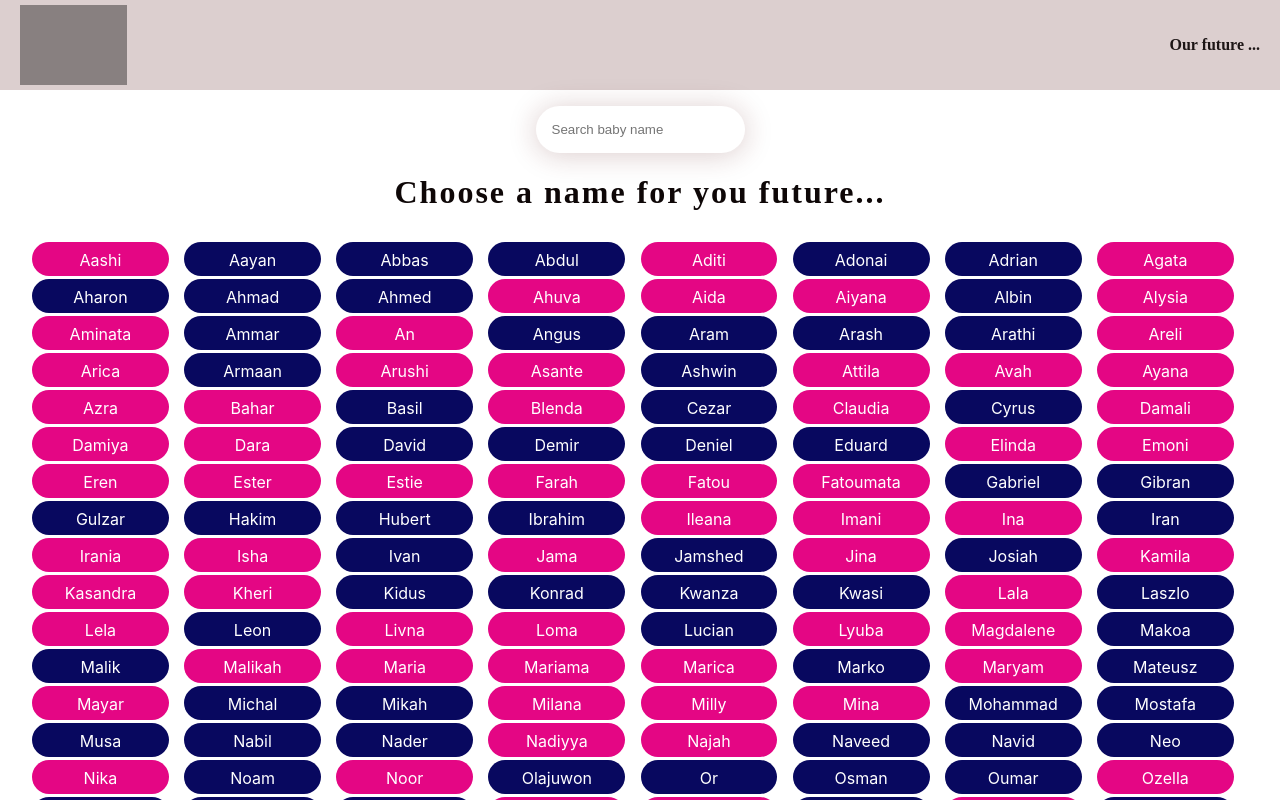
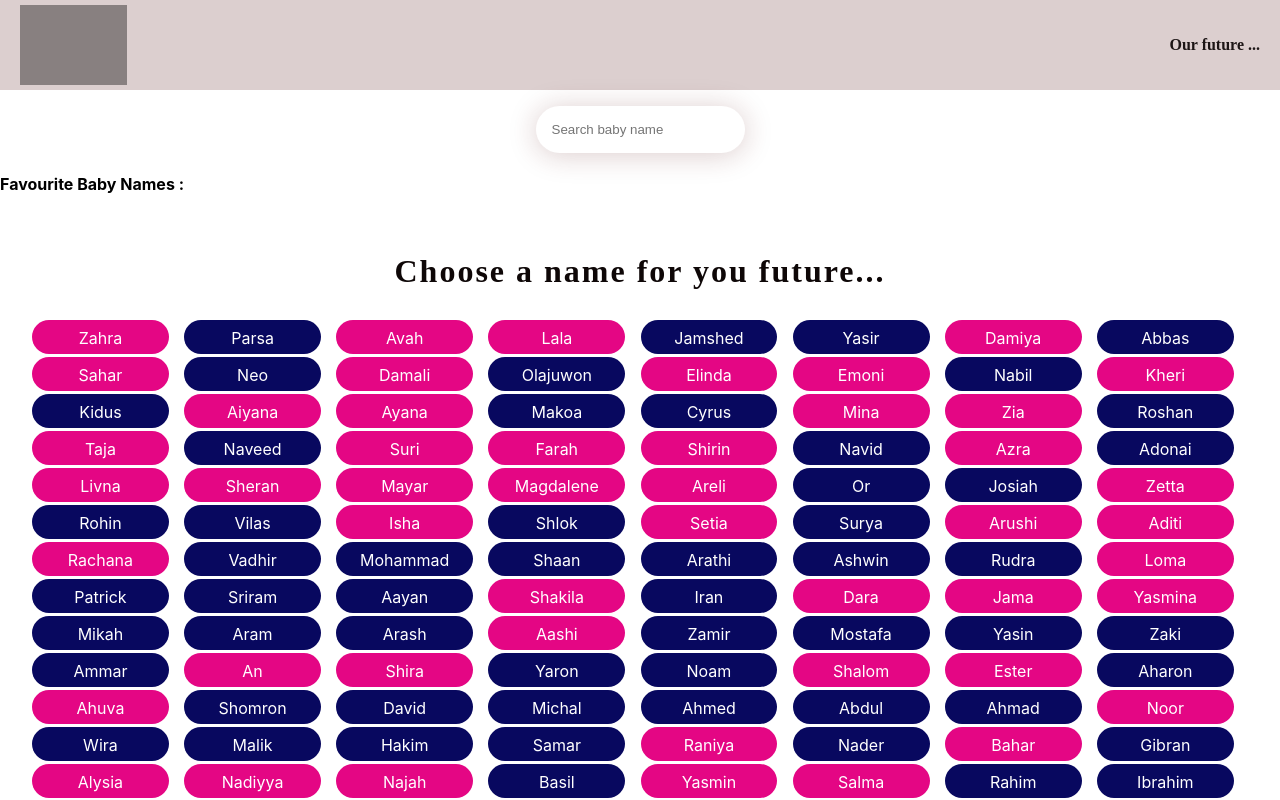
Before and after one commit to Adibab/baby-names-react, a React (Create React App) app: page / in a window 1280 px wide. Shown: the top 800 px of the page. Built offline with nearby package versions, Linux system fonts and the light colour scheme; grey boxes are pictures that could not be loaded.

Commit message:
"working on level 03"

```diff
--- a/public/index.html
+++ b/public/index.html
@@ -24,7 +24,7 @@
       work correctly both with client-side routing and a non-root public URL.
       Learn how to configure a non-root public URL by running `npm run build`.
     -->
-    <title>React App</title>
+    <title> Baby Names picker App </title>
   </head>
   <body>
     <noscript>You need to enable JavaScript to run this app.</noscript>
--- a/src/App.js
+++ b/src/App.js
@@ -4,6 +4,7 @@ import babyNames from "./data/babyNamesData.json";
 import Heading from "./component/Heading";
 import SearchBabyNames from "./component/SearchBaby";
 import BabyNamesForMainSection from "./component/BabyNamesMainSection";
+import FavouriteNamesBaby from "./component/FavouriteBabyName";
 
 function App() {
   const [babyNamesData, setBabyNamesData] = useState(babyNames);
@@ -16,15 +17,37 @@ function App() {
     });
   }
 
+  const [favouriteBaby, setFavouriteBaby] = useState([]);
+
+  const pickFavouriteBaby = (id) => {
+    const favouriteNameList = favouriteBaby.concat([id]);
+    return setFavouriteBaby(favouriteNameList)
+  };
+
+  const removeFromList = (id) => {
+    const newBabyNamesList = babyNamesData.filter(
+      (eachBaby) => eachBaby.id !== id
+    );
+    setBabyNamesData(newBabyNamesList);
+  };
+
   return (
     <div className="App">
       <Heading />
 
       <SearchBabyNames searchFunc={searchFunc} />
+      <FavouriteNamesBaby
+        favouriteBaby={favouriteBaby}
+        babyNamesResults={babyNamesData}
+      />
 
       <h1> Choose a name for you future... </h1>
 
-      <BabyNamesForMainSection babyNamesResults={babyNamesData} />
+      <BabyNamesForMainSection
+        babyNamesResults={babyNamesData}
+        pickFavouriteBaby={pickFavouriteBaby}
+        removeFromList={removeFromList}
+      />
     </div>
   );
 }
--- a/src/component/BabyCard.js
+++ b/src/component/BabyCard.js
@@ -1,7 +1,14 @@
 import React from "react";
-const BabyCard = ({ eachBaby}) => {
+const BabyCard = ({ eachBaby, pickFavouriteBaby, removeFromList}) => {
+
+
   return (
-    <article className={`babyCard ${eachBaby.sex}`}> {eachBaby.name}</article>
+    <article
+      className={`babyCard ${eachBaby.sex}`}
+      onClick={() => {pickFavouriteBaby(eachBaby.id); removeFromList(eachBaby.id)}}
+    >
+      {eachBaby.name}
+    </article>
   );
 };
 
--- a/src/component/BabyNamesMainSection.js
+++ b/src/component/BabyNamesMainSection.js
@@ -1,13 +1,25 @@
 import React from "react";
 import BabyCard from "./BabyCard";
 
-const BabyNamesForMainSection = ({ babyNamesResults }) => {
+const BabyNamesForMainSection = ({
+  babyNamesResults,
+  pickFavouriteBaby,
+  removeFromList
+}) => {
+
+
+
   return (
     <div className="babyCardContainer">
       {babyNamesResults
-        .sort((a, b) => a.name.localeCompare(b.name))
+        // .sort((a, b) => a.name.localeCompare(b.name))
         .map((eachBaby) => (
-          <BabyCard key={eachBaby.id} eachBaby={eachBaby} />
+          <BabyCard
+            key={eachBaby.id}
+            eachBaby={eachBaby}
+            pickFavouriteBaby={pickFavouriteBaby}
+            removeFromList={removeFromList}
+          />
         ))}
     </div>
   );
--- /dev/null
+++ b/src/component/FavouriteBabyName.js
@@ -0,0 +1,27 @@
+import React from "react";
+
+
+function FavouriteNamesBaby({
+  favouriteBaby,
+  babyNamesResults,
+}) {
+  const nameList = favouriteBaby.map((id) => {
+    const { name, sex } = babyNamesResults[id];
+    // console.log(name , sex)
+    return (
+      <article key={id} className={`babyCard ${sex}`}>
+        {name}
+      </article>
+    );
+  });
+  //  console.log(favouriteBaby);
+
+  return (
+    <div>
+      <h4>Favourite Baby Names :</h4>
+      <ul className="babyCard">{nameList} </ul>
+    </div>
+  );
+}
+
+export default FavouriteNamesBaby
```
